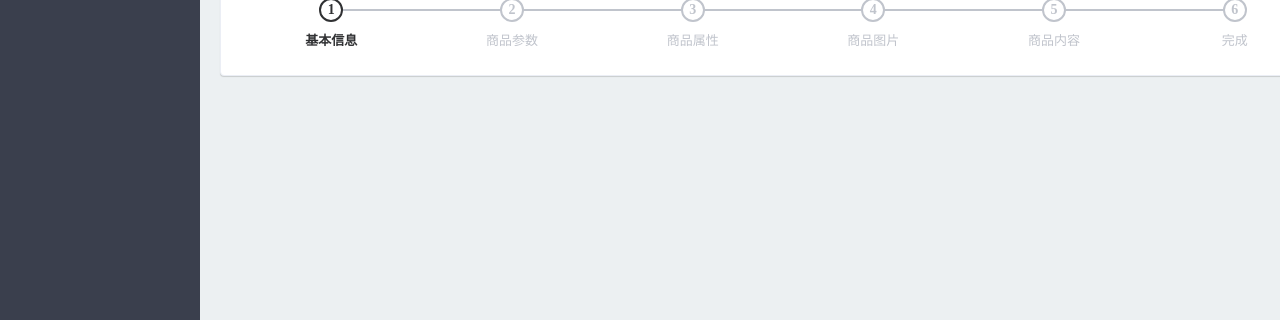
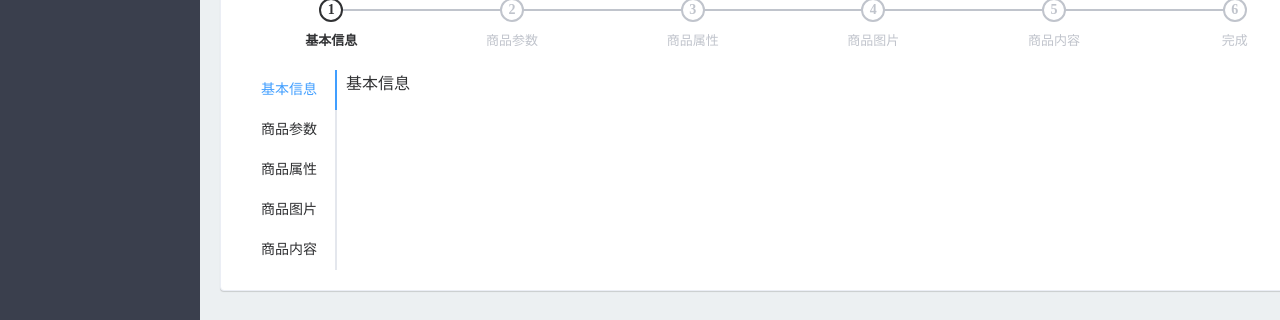
Before and after one commit to DamonMok/vue-admin, a Vue app: page /goods/add in a window 1280 px wide. Shown: the part 180-500 px from the top of the page. Built offline with nearby package versions, Linux system fonts and the light colour scheme; no server answers; sample sign-in values are in the browser's storage.

Commit message:
Tabs标签页渲染

```diff
--- a/src/views/goods/AddGoods.vue
+++ b/src/views/goods/AddGoods.vue
@@ -17,6 +17,15 @@
         <el-step title="商品内容"></el-step>
         <el-step title="完成"></el-step>
       </el-steps>
+
+      <!-- Tabs标签页 -->
+      <el-tabs tab-position="left" style="height: 200px;">
+        <el-tab-pane label="基本信息">基本信息</el-tab-pane>
+        <el-tab-pane label="商品参数">商品参数</el-tab-pane>
+        <el-tab-pane label="商品属性">商品属性</el-tab-pane>
+        <el-tab-pane label="商品图片">商品图片</el-tab-pane>
+        <el-tab-pane label="商品内容">商品内容</el-tab-pane>
+      </el-tabs>
     </my-card>
   </div>
 </template>
@@ -40,6 +49,6 @@ export default {
 
 <style lang="less" scoped>
 .el-steps {
-  margin-top: 15px;
+  margin: 15px 0;
 }
 </style>
```
